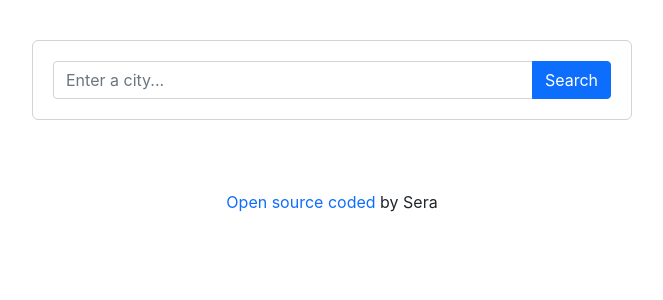
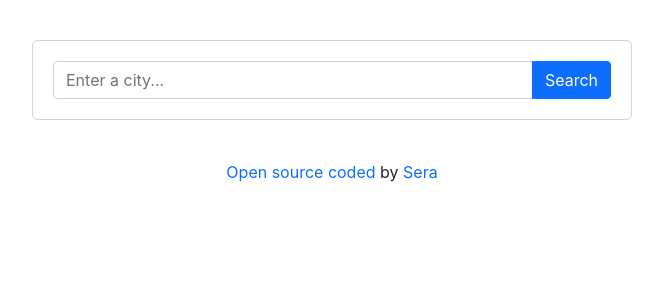
Before and after one commit to Sera-iso/React_Weather_APP, a React (Create React App) app: page / in a window 1280 px wide. Shown: the top 300 px of the page, without its empty margins (308-971 px from the left). Built offline with nearby package versions, Linux system fonts and the light colour scheme.

Commit message:
Added personal Linkedin profile to footer

```diff
--- a/src/Footer.js
+++ b/src/Footer.js
@@ -4,7 +4,8 @@ import "./Footer.css";
 export default function Footer() {
     return (
         <div className="Footer">
-            <p><a href="https://github.com/Sera-iso/React_Weather_APP/tree/master/src" target="_blank" rel="noreferrer">Open source coded</a> by Sera</p>
+            <footer>
+                <a href="https://github.com/Sera-iso/React_Weather_APP/tree/master/src" target="_blank" rel="noreferrer">Open source coded</a> by <a href="https://www.linkedin.com/in/serena-isone-b3994943/?locale=en_US" target="_blank" rel="noreferrer">Sera</a></footer>
         </div>
     )
 
```
Also changed, not shown: src/App.js (+3 -5 lines), 1 other file (tests, documents, lock files or other folders).
